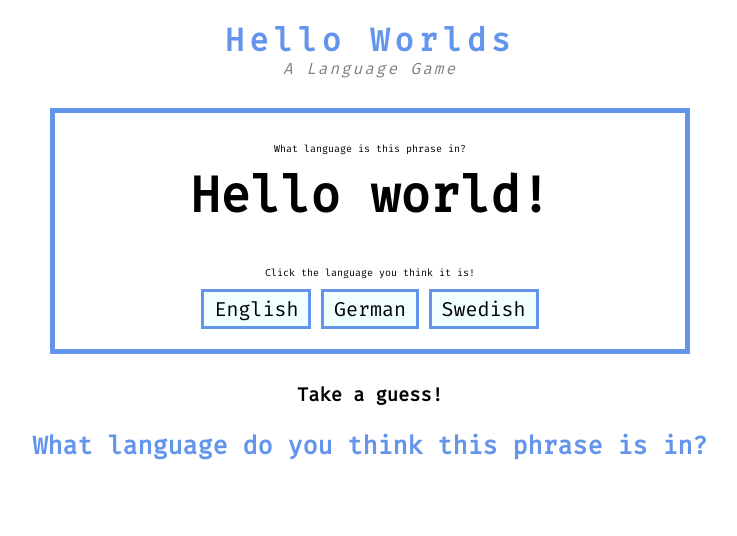
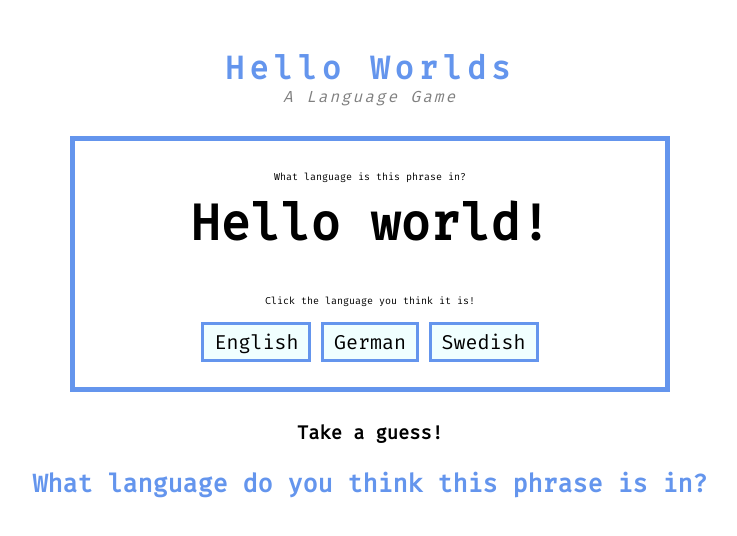
Before and after one commit to turingschool-examples/hello-worlds-boilerplate, a plain HTML site: page index.html in a window 1280 px wide. Shown: the whole page, without its empty margins (270-1007 px from the left). Drawn offline with Linux system fonts and the light colour scheme.

Commit message:
Tweak styling

```diff
--- a/styles.css
+++ b/styles.css
@@ -4,6 +4,10 @@
   margin-left: auto;
   margin-right: auto;
   text-align: center;
+}
+
+body {
+  padding: 20px;
 }
 
 h1 {
@@ -23,7 +27,7 @@ h1 {
   border: 5px solid cornflowerblue;
   margin: 30px auto;
   padding: 20px;
-  width: 50%;
+  max-width: 600px;
 }
 
 .hint {
@@ -39,6 +43,7 @@ button {
   background-color: azure;
   border: 3px solid cornflowerblue;
   font-size: 20px;
+  margin: 5px auto;
   padding: 5px 10px;
 }
 
```
